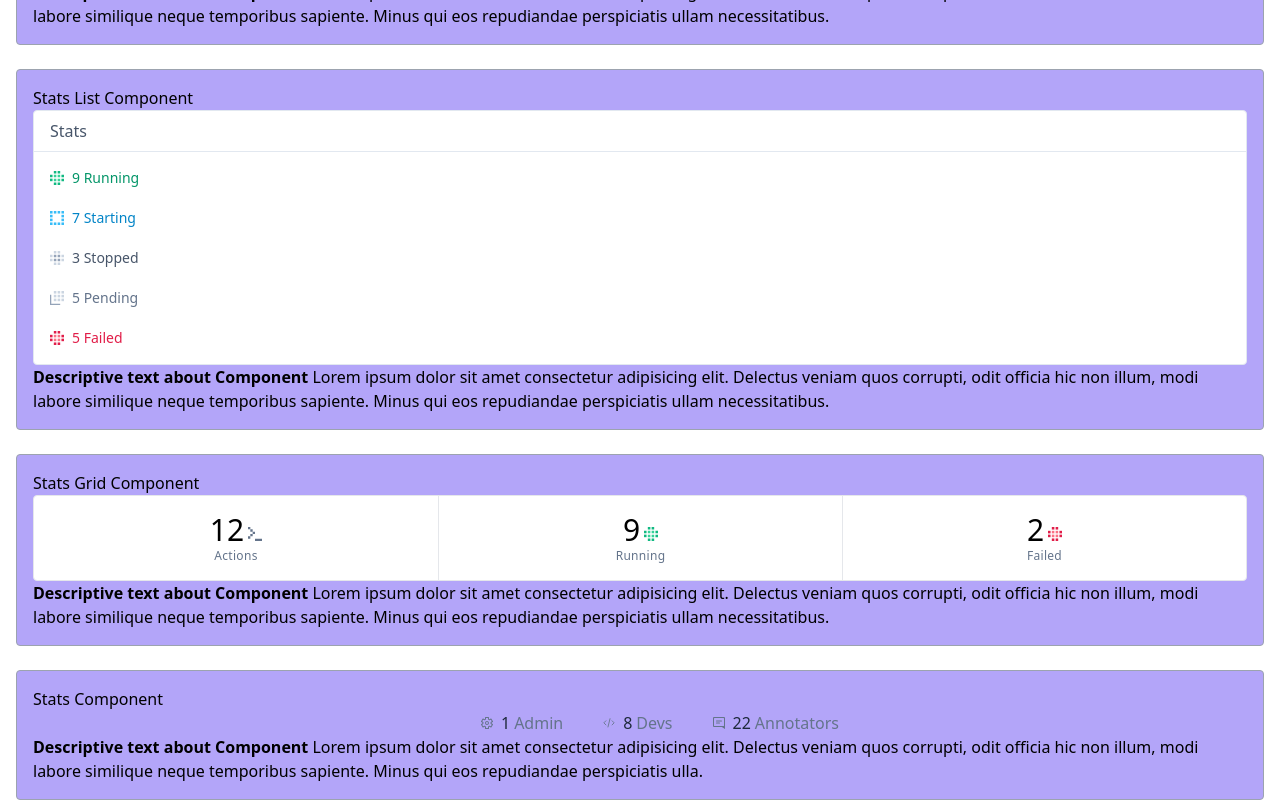
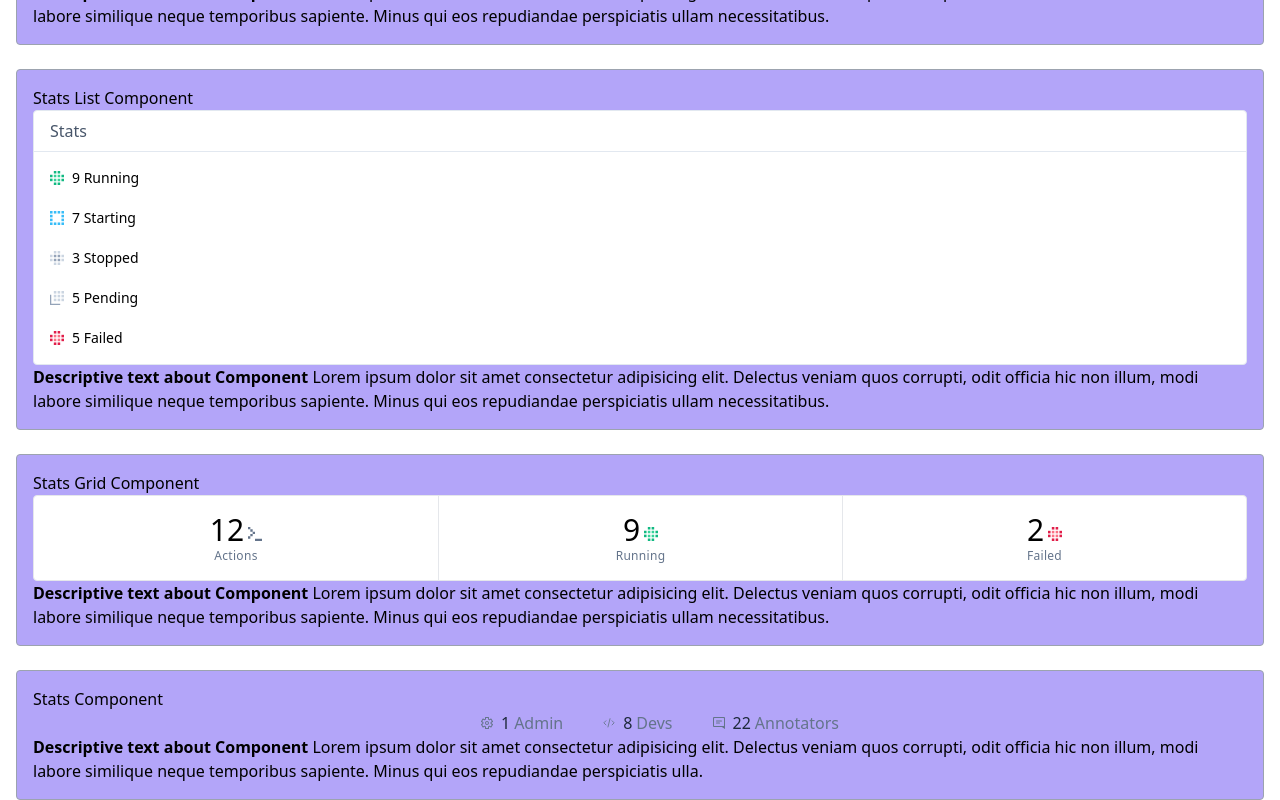
Before and after one commit to jalridley/portfolio, a Nuxt app: page /projects/explosion in a window 1280 px wide. Shown: the part 1139-1939 px from the top of the page. Built offline with nearby package versions, Linux system fonts and the light colour scheme.

Commit message:
refactored StatsList to use LinkButton

```diff
--- a/components/StatsList.vue
+++ b/components/StatsList.vue
@@ -5,26 +5,29 @@
     </div>
     <ul class="py-1">
       <li v-for="item in filteredItems" :key="item.name" class="text-sm">
-        <NuxtLink
+        <LinkButton
+          v-if="item.url"
+          variant="tertiaryButton"
           to=""
-          class="group my-1 flex h-full w-full items-center justify-between px-4 py-2 transition"
-          :class="[
-            {
-              'focus-visible:focus-inset cursor-pointer hover:bg-slate-100':
-                item.url,
-            },
-            item.classes,
-          ]"
+          :icon="item.icon"
+          :aria-label="`Link to ${item.name} stats`"
+          iconClass="h-3.5 w-3.5"
+          class="group my-1"
+          :class="item.classes"
         >
-          <span class="flex items-center">
-            <span class="mr-2 h-3.5 w-3.5">
-              <component :is="item.icon" />
+          <span class="flex w-full items-center justify-between">
+            <span>
+              {{ item.stat }}
+              {{ item.name }}
             </span>
-            {{ item.stat }}
-            {{ item.name }}
+            <IconsChevronUp class="h-2.5 w-2.5 rotate-90" />
           </span>
-          <IconsChevronUp v-if="item.url" class="ml-2 h-2.5 w-2.5 rotate-90" />
-        </NuxtLink>
+        </LinkButton>
+        <div v-else class="my-1 flex items-center px-4 py-2">
+          <component :is="item.icon" class="mr-2 h-3.5 w-3.5" />
+          {{ item.stat }}
+          {{ item.name }}
+        </div>
       </li>
     </ul>
   </div>
```
